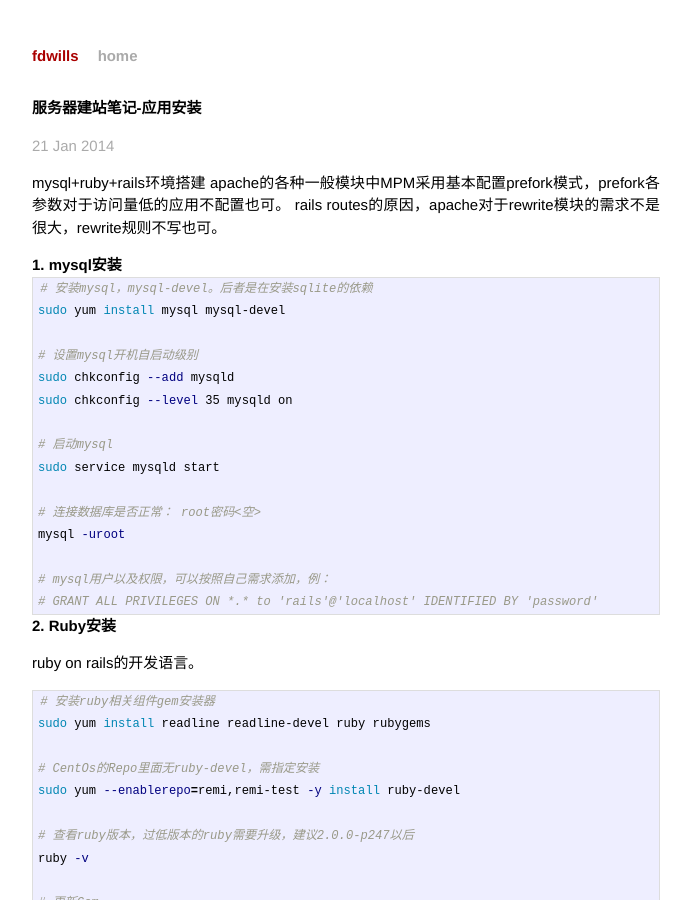
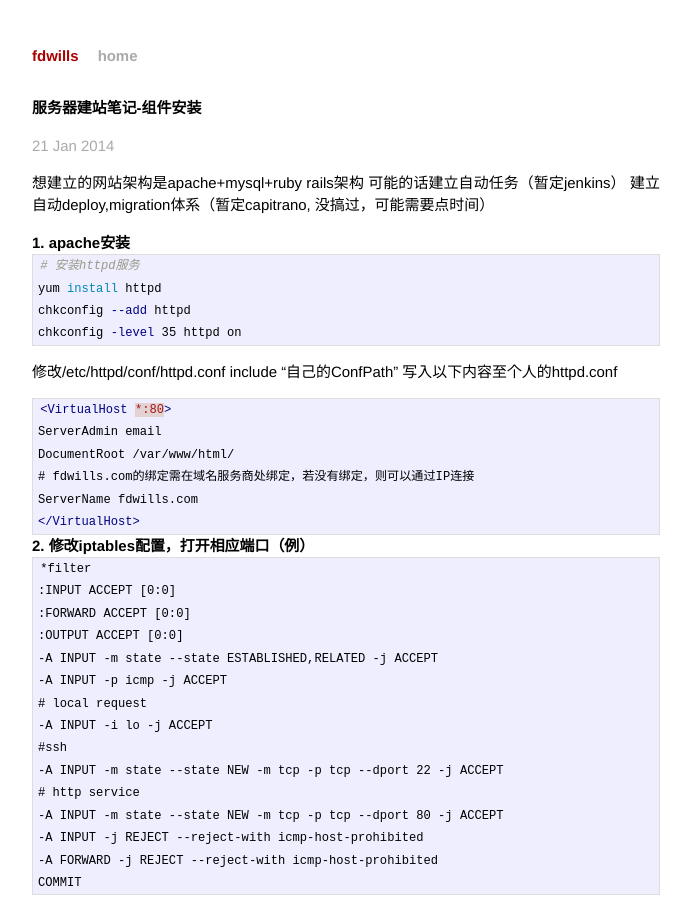
Before and after one commit to fdwills/fdwills.github.io, a Jekyll site: the page built from _posts/2014-01-21-build-your-site-2.markdown, in a window 1280 px wide and 900 px high. Shown: the whole window, without its empty margins (294-985 px from the left). Built offline with Jekyll 4.4.1, drawn with Linux system fonts in a browser that asks for light colours; Markdown is read by kramdown in place of the engine named in the settings; some of the changed text lies outside the part shown.

Commit message:
add post 3

```diff
--- a/_posts/2014-01-21-build-your-site-2.markdown
+++ b/_posts/2014-01-21-build-your-site-2.markdown
@@ -1,181 +1,56 @@
 ---
 layout: post
-title:  "服务器建站笔记-应用安装"
+title:  "服务器建站笔记-组件安装"
 date:   2014-01-21 20:44:57
 categories: server
 tags: 服务器 建站
 ---
-mysql+ruby+rails环境搭建
-apache的各种一般模块中MPM采用基本配置prefork模式，prefork各参数对于访问量低的应用不配置也可。
-rails routes的原因，apache对于rewrite模块的需求不是很大，rewrite规则不写也可。
+想建立的网站架构是apache+mysql+ruby rails架构
+可能的话建立自动任务（暂定jenkins）
+建立自动deploy,migration体系（暂定capitrano, 没搞过，可能需要点时间）
 
-
-<h2>1. mysql安装</h2>
-
+<h2>1. apache安装</h2>
 {% highlight bash%}
-# 安装mysql，mysql-devel。后者是在安装sqlite的依赖
-sudo yum install mysql mysql-devel
-
-# 设置mysql开机自启动级别
-sudo chkconfig --add mysqld
-sudo chkconfig --level 35 mysqld on
-
-# 启动mysql
-sudo service mysqld start
-
-# 连接数据库是否正常： root密码<空>
-mysql -uroot
-
-# mysql用户以及权限，可以按照自己需求添加，例：
-# GRANT ALL PRIVILEGES ON *.* to 'rails'@'localhost' IDENTIFIED BY 'password'
+# 安装httpd服务
+yum install httpd
+chkconfig --add httpd
+chkconfig -level 35 httpd on
 {% endhighlight %}
 
+修改/etc/httpd/conf/httpd.conf
+include “自己的ConfPath”
+写入以下内容至个人的httpd.conf
 
-<h2>2. Ruby安装</h2>
+{%highlight xml%}
+<VirtualHost *:80>
+ServerAdmin email
+DocumentRoot /var/www/html/
+# fdwills.com的绑定需在域名服务商处绑定，若没有绑定，则可以通过IP连接
+ServerName fdwills.com
+</VirtualHost>
+{%endhighlight%}
 
-ruby on rails的开发语言。
+<h2>2. 修改iptables配置，打开相应端口（例）</h2>
 
-{% highlight bash%}
-# 安装ruby相关组件gem安装器
-sudo yum install readline readline-devel ruby rubygems
+{%highlight text%}
+*filter
+:INPUT ACCEPT [0:0]
+:FORWARD ACCEPT [0:0]
+:OUTPUT ACCEPT [0:0]
+-A INPUT -m state --state ESTABLISHED,RELATED -j ACCEPT
+-A INPUT -p icmp -j ACCEPT
+# local request
+-A INPUT -i lo -j ACCEPT
+#ssh
+-A INPUT -m state --state NEW -m tcp -p tcp --dport 22 -j ACCEPT
+# http service
+-A INPUT -m state --state NEW -m tcp -p tcp --dport 80 -j ACCEPT
+-A INPUT -j REJECT --reject-with icmp-host-prohibited
+-A FORWARD -j REJECT --reject-with icmp-host-prohibited
+COMMIT
+{%endhighlight%}
+关于IPtables的设置可以参考[此处][iptables]http://qiita.com/shimohiko/items/ec672655edb84578a82e
 
-# CentOs的Repo里面无ruby-devel，需指定安装
-sudo yum --enablerepo=remi,remi-test -y install ruby-devel
+<h2>3. 通过IP链接服务器，可以看到apache的欢迎页面，Ok</h2>
 
-# 查看ruby版本，过低版本的ruby需要升级，建议2.0.0-p247以后
-ruby -v
-
-# 更新Gem
-gem update system
-{% endhighlight%}
-
-现在安装的Ruby版本过低，无法安装rails，rails需ruby1.9.x以上版本支持，所以要进行ruby的版本管理
-这里安装rbenv进行ruby版本管理
-
-{% highlight bash%}
-# 安装rbenv
-cd ~
-git clone https://github.com/sstephenson/rbenv.git ~/.rbenv
-
-# 设置环境变量
-echo 'export PATH="$HOME/.rbenv/bin:$PATH"' >> ~/.bash_profile
-echo 'eval "$(rbenv init -)"' >> ~/.bash_profile
-exec $SHELL -l
-
-# 安装ruby builder
-git clone https://github.com/sstephenson/ruby-build.git ~/.rbenv/plugins/ruby-build
-git clone https://github.com/sstephenson/rbenv-gem-rehash.git ~/.rbenv/plugins/rbenv-gem-rehash
-
-{% endhighlight %}
-
-centos 下2.0.0-p247安装会出现库文件路径问题，p353已修复，建议安装2.0.0-p353版本.[链接][centos-ruby]
-{% highlight bash%}
-# 通过rbenv安装ruby新版本
-rbenv install -v 2.0.0-p353
-
-# 将默认版本切换成最新版本
-rbenv global 2.0.0-p353
-rbenv rehash
-
-# 查看ruby版本（大于1.9.x），此时应显示2.0.0-p353
-ruby -v
-echo 'gem: --no-rdoc --no-ri' >> ~/.gemrc
-gem install bundler
-{% endhighlight %}
-
-
-<h2>3. rails安装相关</h2>
-
-{% highlight bash %}
-# 安装相关组件
-rbenv exec gem install locale locale_rails gettext gettext_rails gettext_activerecord
-
-# 安装rails
-rbenv exec gem install rails
-
-# 此时如果出现问题，找出问题所在安装所缺的库文件
-# 安装rails过程中出现若干编码转换warning，可无视。
-# 采用以下命令可以选择不安装rails文档（可以之后单独安装）
-# rbenv exec gem install rails --no-ri --no-rdoc
-
-# sqlite安装，rails数据库连接所需
-sudo yum install sqllite sqlite-devel
-rbenv exec gem install sqlite3-ruby
-
-# 安装rails版本管理利器bundler
-rbenv exec gem install bundler
-{% endhighlight %}
-
-<h2>4. 安装配置Passenger组件</h2>
-
-passenger时apache以及nginx与rails的访问控制组件，国人开发。[链接][rails-passenger]
-
-{% highlight bash%}
-# 必要组件安装
-sudo yum install httpd-devel apr-devel apr-util-devel
-
-# 安装passenger
-rbenv exec gem install passenger
-passenger-install-apache2-module
-
-# 查看apache是否成功加载passenger_module模块
-apachectl -M
-# 组件交互做的相当人性化，按照最后的提示操作即可
-# 最后会提示修改httpd.conf
-{% endhighlight%}
-
-添加以下内容至httpd.conf(passenger安装完的提示内容完全复制粘贴)
-
-{% highlight xml%}
-LoadModule passenger_module /home/wills/.rbenv/versions/2.0.0-p353/lib/ruby/gems/2.0.0/gems/passenger-4.0.35/buildout/apache2/mod_passenger.so
-<IfModule mod_passenger.c>
-PassengerRoot /home/wills/.rbenv/versions/2.0.0-p353/lib/ruby/gems/2.0.0/gems/passenger-4.0.35
-PassengerDefaultRuby /home/wills/.rbenv/versions/2.0.0-p353/bin/ruby
-</IfModule>
-{% endhighlight %}
-
-<h2>5. 初始化Rails应用</h2>
-
-{% highlight bash%}
-cd ~
-rails new [projectname] -d mysql
-
-# 此时可以通过WEBrick方式启动rails应用
-cd [projetname]
-rails s
-
-# 此时连接Ip:3000既可以看到欢迎页面或rails错误页面
-{% endhighlight%}
-
-现打算在不采用WEBrick，用apache监听80以及3000端口，同事提供两个虚拟主机的服务，其中3000用于rails提供的服务
-修改httpd.conf virtualhost部分的设置如下（sample）
-
-{% highlight xml%}
-NameVirtualHost *:80
-<VirtualHost *:80>
-ServerAdmin yourmail@gmail.com
-DocumentRoot /var/www/html/
-ServerName fdwills.asia
-</VirtualHost>
-
-# 监听3000端口
-# 如果无法连接此端口，请编辑iptables文件打开3000端口接受tcp请求
-Listen 3000
-NameVirtualHost *:3000
-<VirtualHost *:3000>
-ServerName fdwills.asia
-DocumentRoot /home/wills/app/fdwills.asia/public/
-AddDefaultCharset UTF-8
-RailsBaseURI /
-RailsEnv development
-PassengerEnabled on
-PassengerDefaultUser apache
-PassengerMaxPoolSize 2
-</VirtualHost>
-{% endhighlight%}
-ps. 一定要将DocumentRoot设置到应用下的public页面
-public下存放静态html。从rails4.0public页面下无index.html文件，如果rails无法检测到index.html，即会转至welcome
-
-<h2>6. 重启机器，通过IP或域名连接3000端口，出现rails的欢迎页面，Ok</h2>
-[rails-passenger]: https://www.phusionpassenger.com/
-[centos-ruby]: https://github.com/smalruby/smalruby/issues/4
+[iptables]: http://qiita.com/shimohiko/items/ec672655edb84578a82e
--- a/index.html
+++ b/index.html
@@ -1,6 +1,6 @@
 ---
 layout: default
-title: Your New Jekyll Site
+title: wills' site
 ---
 
 <div id="home">
```
Also changed, not shown: _posts/2014-01-21-build-your-site-3.markdown (added, +179 -0 lines), _posts/2014-01-23-build-your-site-4.markdown (added, +8 -0 lines), 4 other files.
